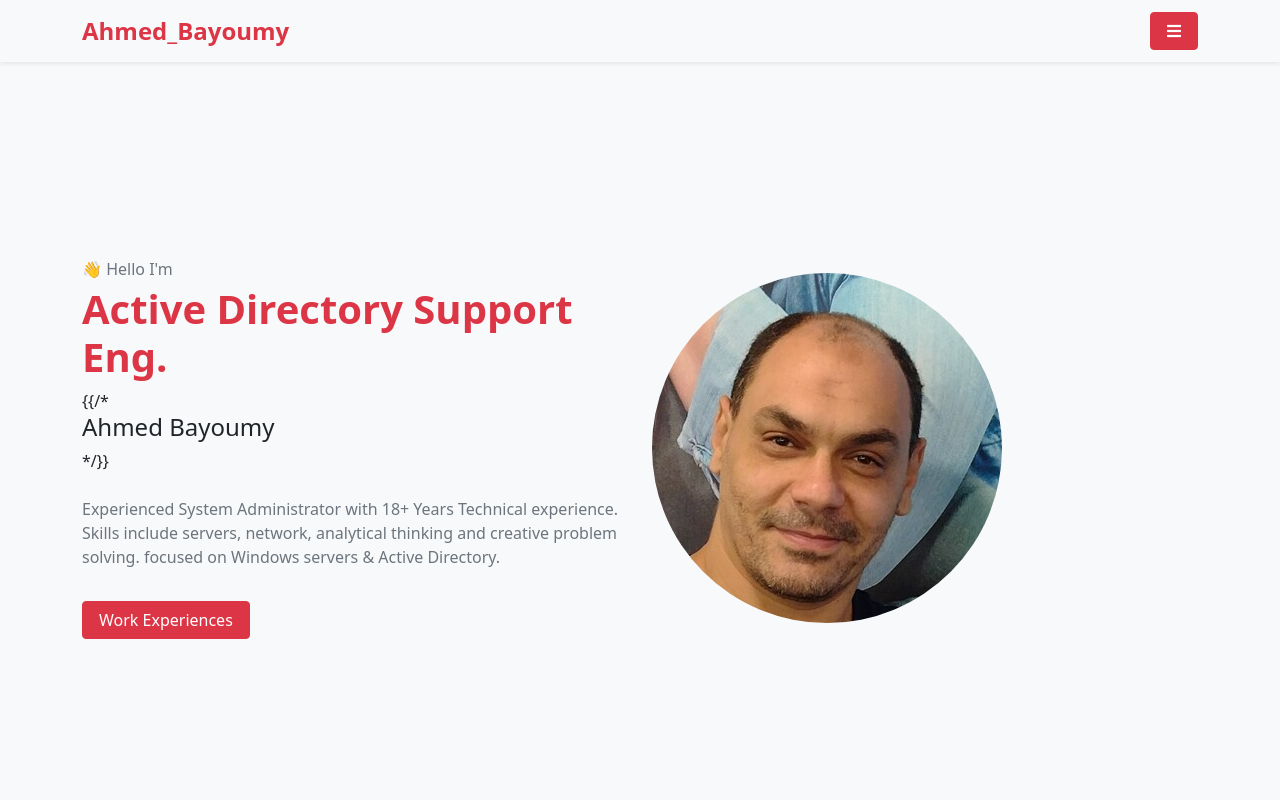
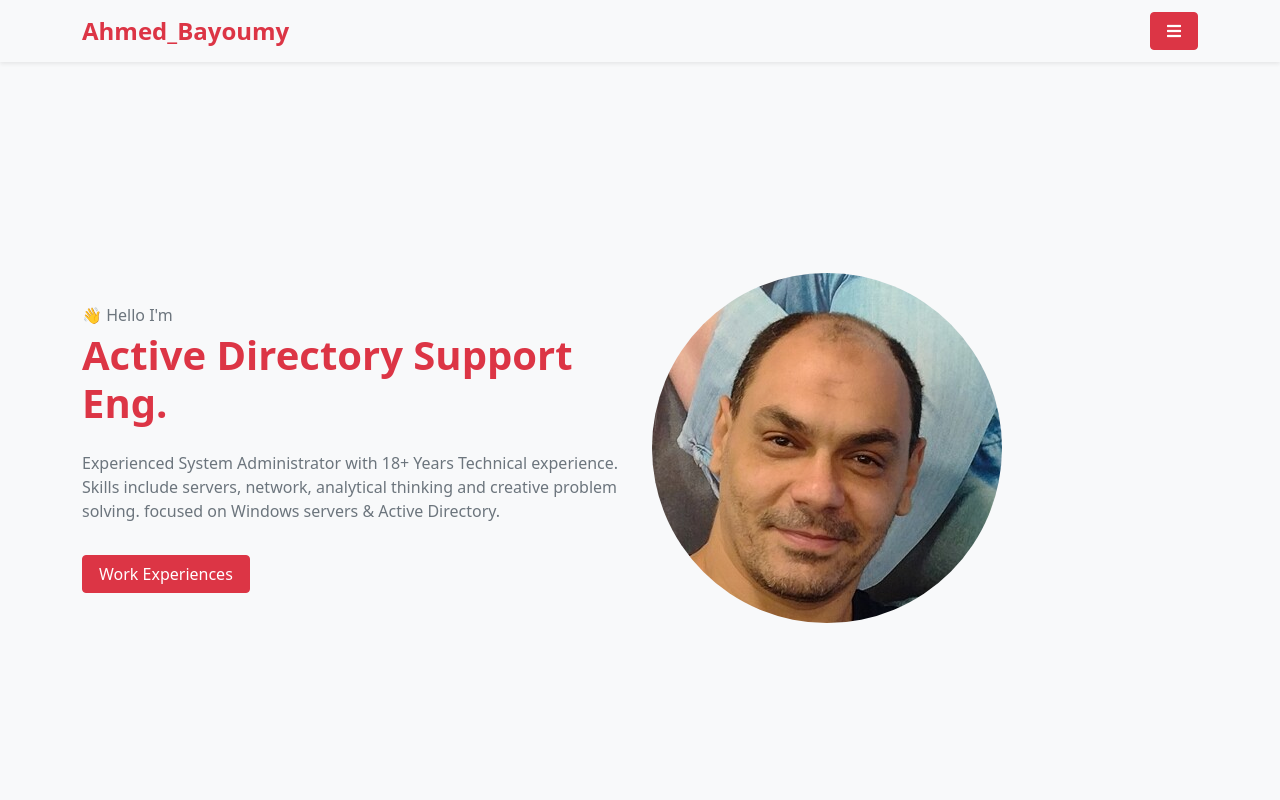
Before and after one commit to Aabayoumy/Profile, a plain HTML site: page index.html in a window 1280 px wide. Shown: the top 800 px of the page. Drawn offline with Linux system fonts and the light colour scheme.

Commit message:
correct name

```diff
--- a/index.html
+++ b/index.html
@@ -54,9 +54,6 @@
               <h1 class="text-danger test-uppercase fs-1 fw-bold">
                 Active Directory Support Eng.
               </h1>
-              {{/*
-              <h2 class="fs-4">Ahmed Bayoumy</h2>
-              */}}
               <p class="mt-4 text-muted">
                 Experienced System Administrator with 18+ Years Technical
                 experience. Skills include servers, network, analytical thinking
```
